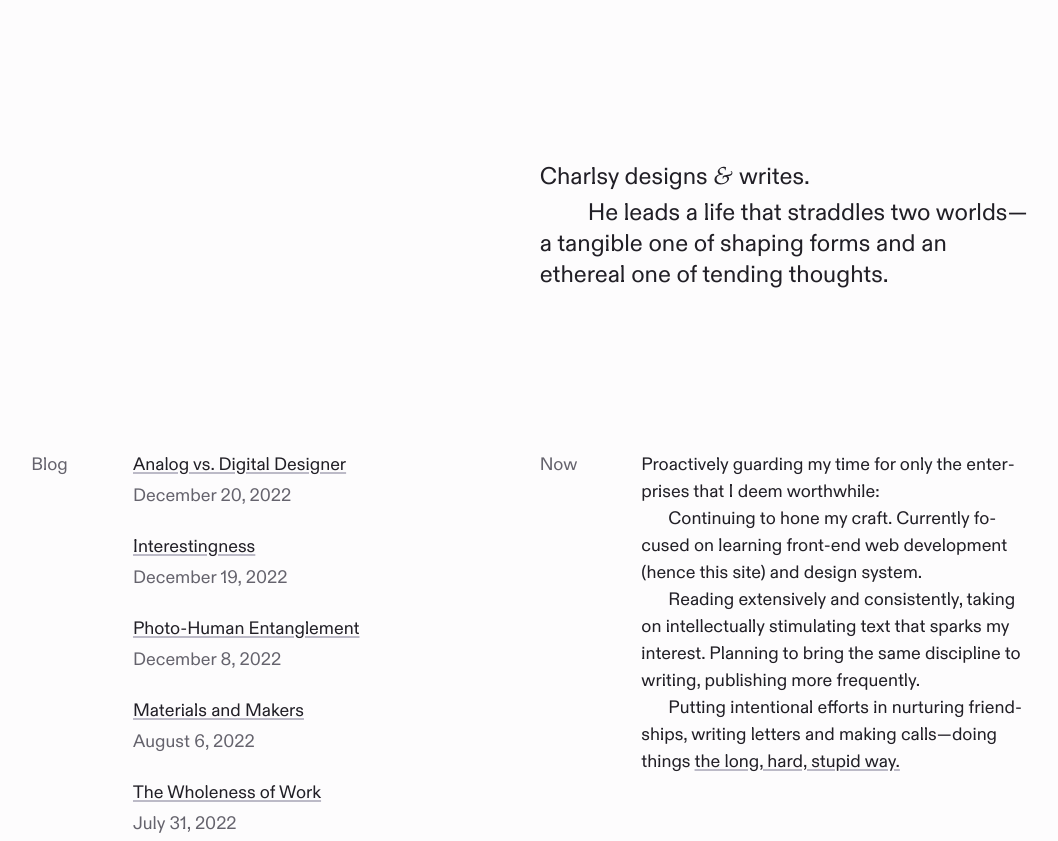
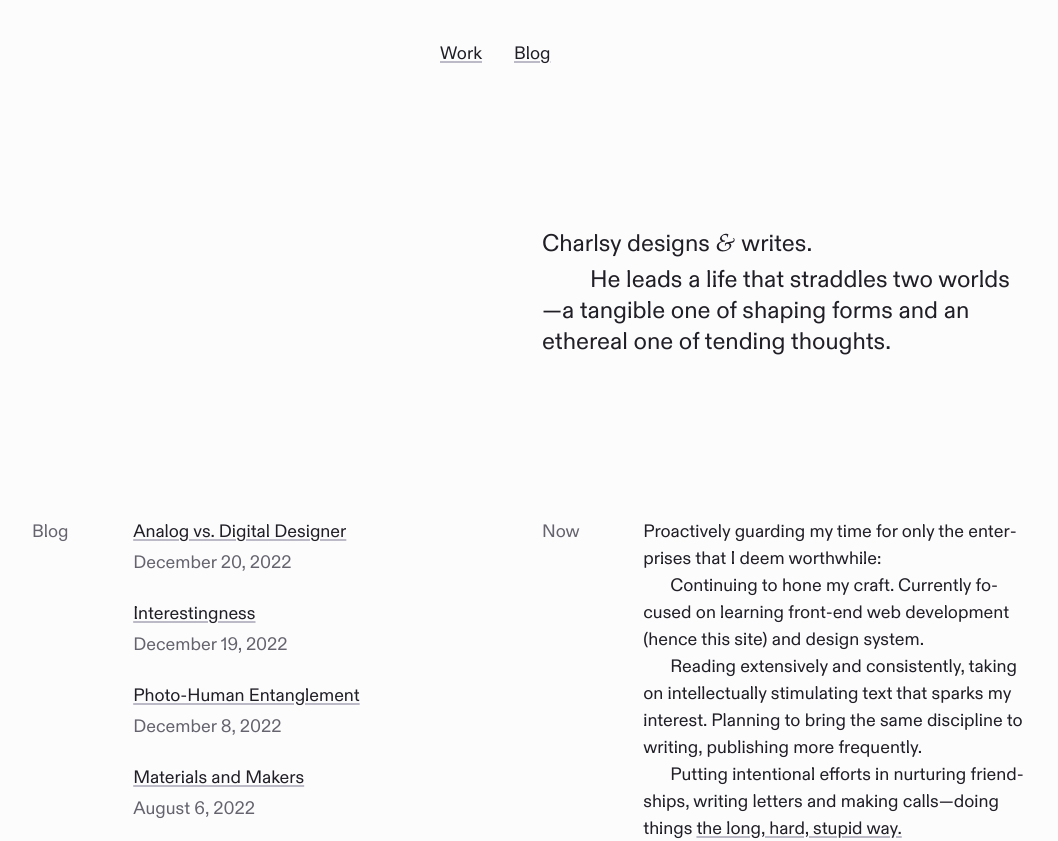
Before and after one commit to charlsyang/site, a Next.js app: page / in a window 1280 px wide. Shown: the top 841 px of the page, without its empty margins (212-1270 px from the left). Built offline with nearby package versions, Linux system fonts and the light colour scheme.

Commit message:
Global nav and layout

```diff
--- a/components/GridWrapper.js
+++ b/components/GridWrapper.js
@@ -3,7 +3,8 @@ import styled from 'styled-components';
 const GridWrapper = styled.div`
     display: grid;
     grid-template-columns: repeat(12, 1fr);
-    gap: 20px;
+    column-gap: 24px;
+    row-gap: 0;
 `
 
 export default GridWrapper;
--- /dev/null
+++ b/components/Layout.js
@@ -0,0 +1,12 @@
+import Nav from './Nav.js'
+import Footer from './Footer.js'
+
+export default function Layout({ children }) {
+  return (
+    <>
+      <Nav />
+      <main>{children}</main>
+      <Footer />
+    </>
+  )
+}
--- a/components/Nav.js
+++ b/components/Nav.js
@@ -1,22 +1,33 @@
 import styled from 'styled-components'
 import Link from 'next/link'
+import GridWrapper from './GridWrapper';
 
 const Nav = () => {
     return (
         <NavWrapper>
-            <Link href='/blog'>
-                Blog
-            </Link>
-            <Link href='/about'>
-                About
-            </Link>
+            <NavLinks>
+                <Link href='/work'>Work</Link>
+                <Link href='/blog'>Blog</Link>
+            </NavLinks>
         </NavWrapper>
     );
 }
 
-const NavWrapper = styled.div`
+const NavWrapper = styled(GridWrapper)`
+    padding-top: 40px;
+    margin-left: auto;
+    margin-right: auto;
+    max-width: 1200px;
+`
+
+const NavLinks = styled.nav`
+    grid-column: 7 / -1;
     display: flex;
-    gap: 1rem;
+    gap: var(--spacing-4x);
+
+    & a {
+        font-size: var(--font-size-m);
+    }
 `
 
 export default Nav;
--- a/pages/_app.js
+++ b/pages/_app.js
@@ -1,14 +1,15 @@
 import GlobalStyles from '../components/GlobalStyles'
 import { ThemeProvider } from 'next-themes'
+import Layout from '../components/Layout'
 
 function MyApp({ Component, pageProps }) {
     return (
-        <>
+        <Layout>
             <GlobalStyles />
             <ThemeProvider>
                 <Component {...pageProps} />
             </ThemeProvider>
-        </>
+        </Layout>
     )
   }
 
--- a/pages/blog/index.js
+++ b/pages/blog/index.js
@@ -42,7 +42,6 @@ const BlogIndex = ({ allPostsData }) => {
                 </Content>
             </Main>
         </MaxWidthWrapper>
-        <Footer/>
     </>;
 }
 
--- a/pages/index.js
+++ b/pages/index.js
@@ -93,7 +93,6 @@ export default function Home({allPostsData}) {
         </GridWrapper>
       </MainContent>
     </MaxWidthWrapper>
-    <Footer/>
   </>;
 }
 
@@ -305,7 +304,7 @@ const Contact = styled.section`
   display: grid;
   grid-template-columns: repeat(5, 1fr);
   gap: 20px;
-  margin-top: var(--spacing-6x);
+  margin-top: 5rem;
 
   @media ${QUERIES.tabletAndBelow} {
     grid-column: 7 / -1;
```
